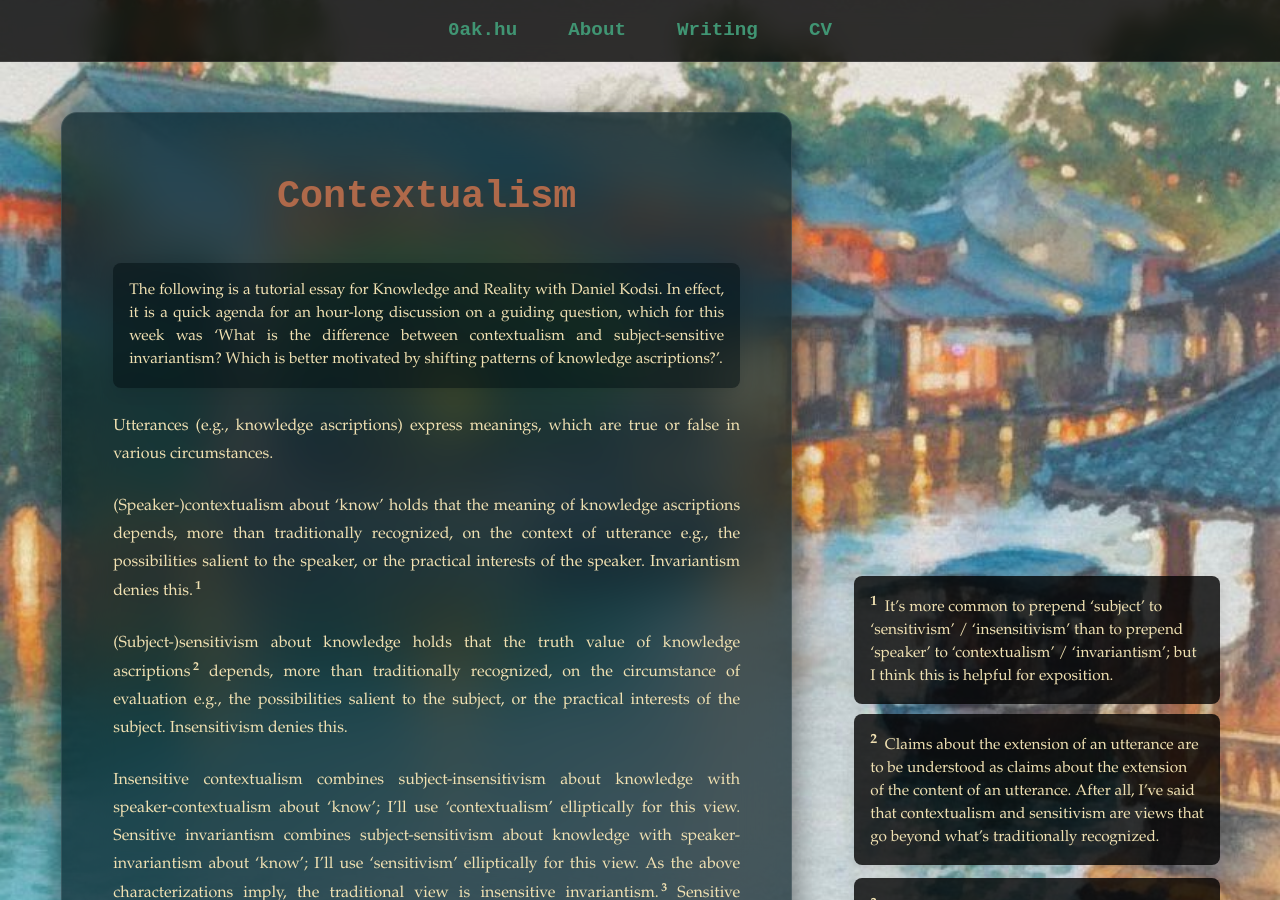
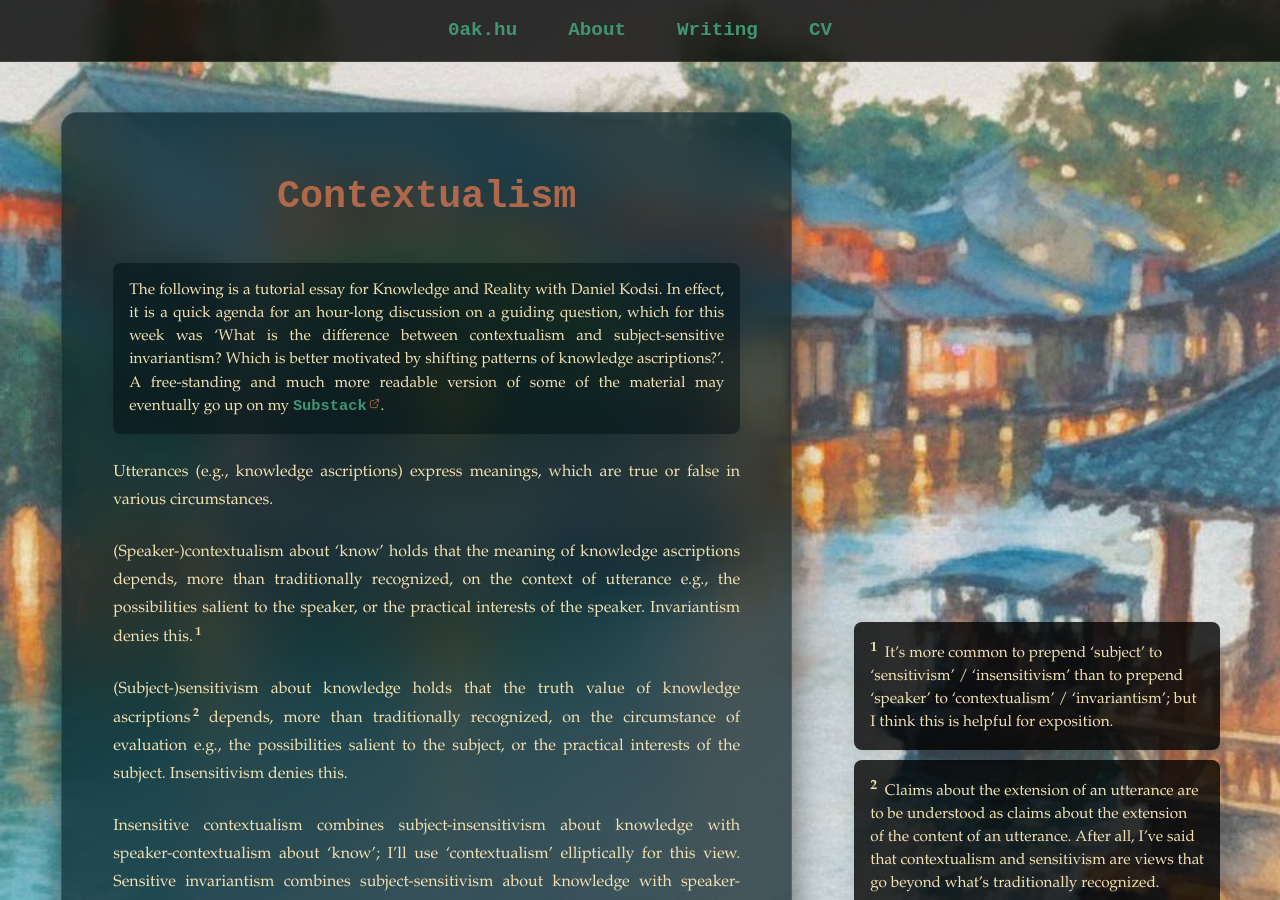
Before and after one commit to oak-hu/oak-hu.github.io, a Jekyll site: the page built from writing/contextualism.md, in a window 1280 px wide and 900 px high. Built offline with Jekyll 4.4.1, drawn with Linux system fonts in a browser that asks for light colours; some web fonts are replaced.

Commit message:
Update contextualism.md

```diff
--- a/writing/contextualism.md
+++ b/writing/contextualism.md
@@ -7,7 +7,7 @@
 
 # Contextualism
 
-> The following is a tutorial essay for Knowledge and Reality with Daniel Kodsi. In effect, it is a quick agenda for an hour-long discussion on a guiding question, which for this week was ‘What is the difference between contextualism and subject-sensitive invariantism? Which is better motivated by shifting patterns of knowledge ascriptions?’.
+> The following is a tutorial essay for Knowledge and Reality with Daniel Kodsi. In effect, it is a quick agenda for an hour-long discussion on a guiding question, which for this week was ‘What is the difference between contextualism and subject-sensitive invariantism? Which is better motivated by shifting patterns of knowledge ascriptions?’. A free-standing and much more readable version of some of the material may eventually go up on my [Substack](https://offhandquibbles.substack.com).
 
 Utterances (e.g., knowledge ascriptions) express meanings, which are true or false in various circumstances.
 
```
